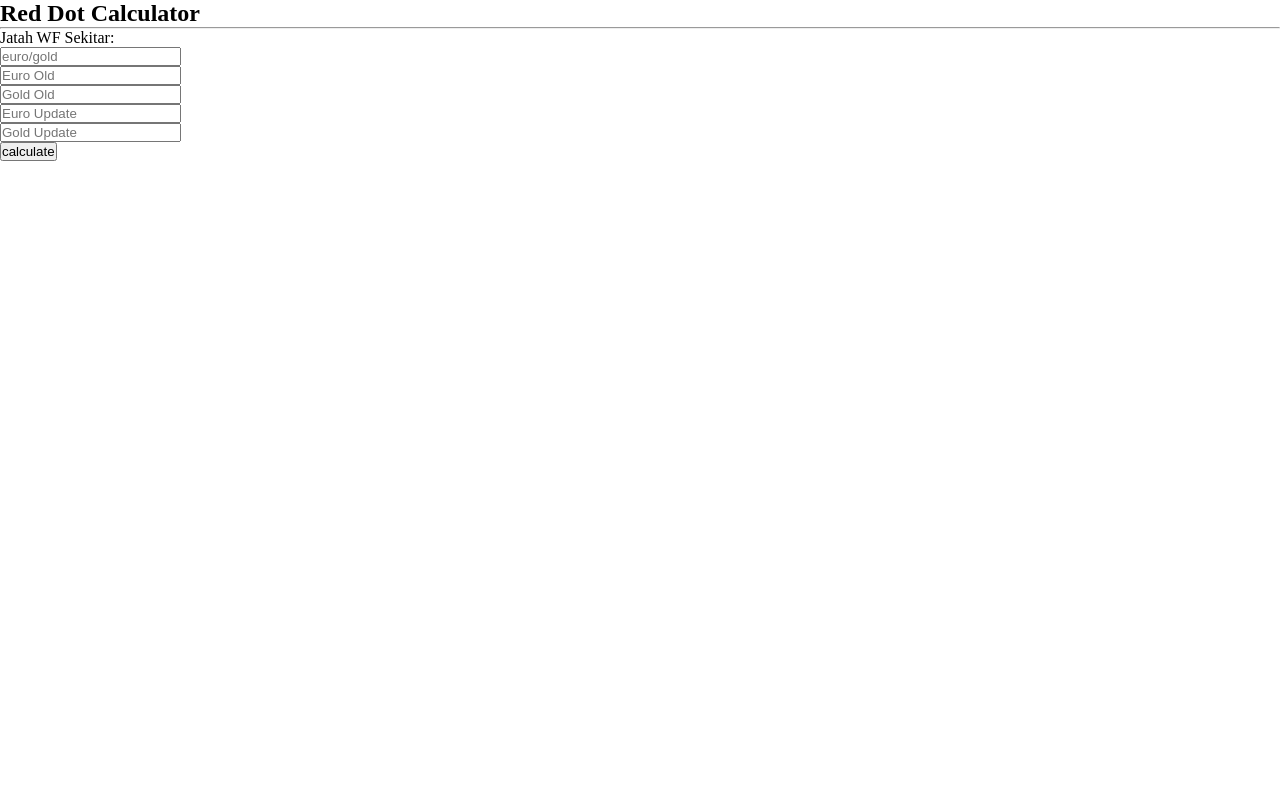
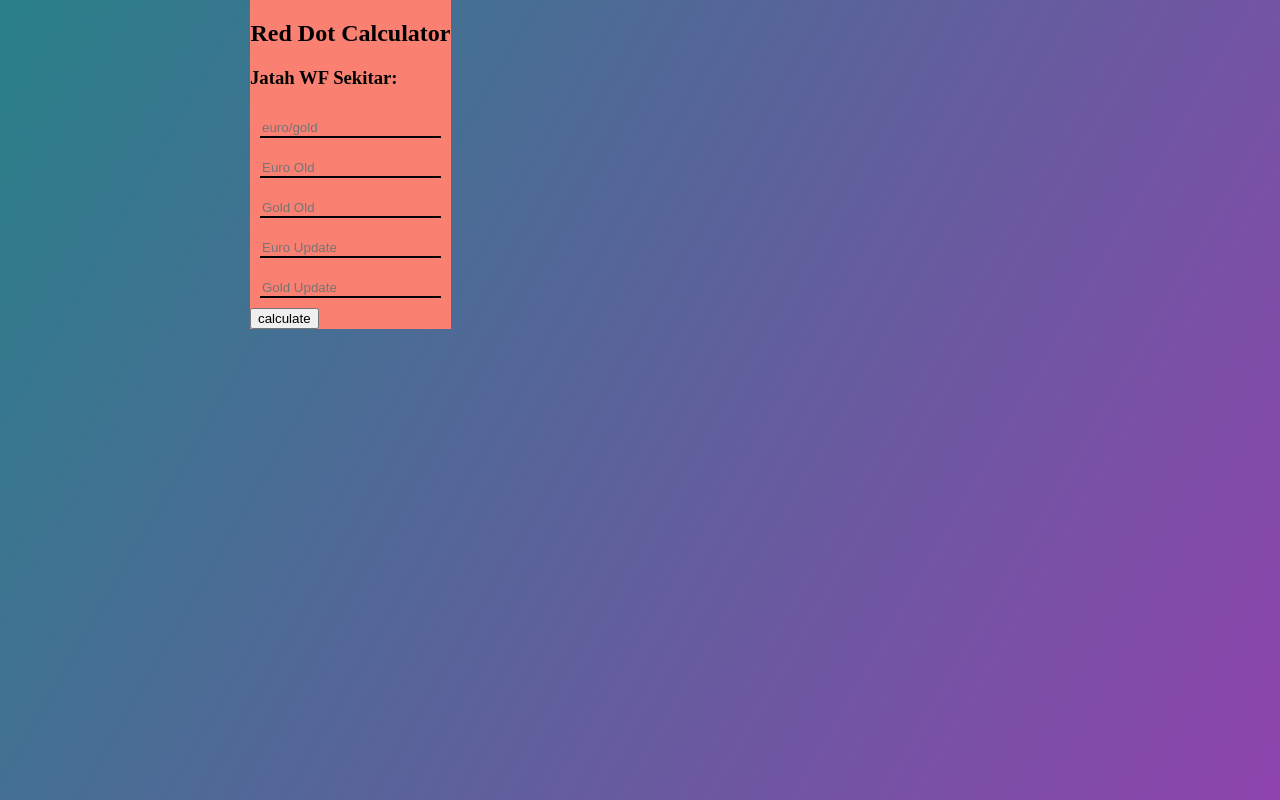
Before and after one commit to afrandormd/red-dot-calculator.github.io, a plain HTML site: page index.html in a window 1280 px wide. Drawn offline with Linux system fonts and the light colour scheme.

Commit message:
ubah style form

```diff
--- a/index.html
+++ b/index.html
@@ -8,19 +8,30 @@
     <link rel="stylesheet" href="style.css">
 </head>
 <body>
+<div class="form-container">
     <h2>Red Dot Calculator</h2>
-    <hr>
-    <div id="display">
+    <h3>
         Jatah WF Sekitar: <span id="result"></span>
-    </div>
-<form action="">
-    <input type="number" name="" id="euro_per_gold" placeholder="euro/gold"><br>
-    <input type="number" name="" id="euro_old" placeholder="Euro Old"><br>
-    <input type="number" name="" id="gold_old" placeholder="Gold Old"><br>
-    <input type="number" name="" id="euro_update" placeholder="Euro Update"><br>
-    <input type="number" name="" id="gold_update" placeholder="Gold Update">
-</form>
-<input type="submit" value="calculate" onclick="calculate()">
+    </h3>
+    <form action="">
+        <div class="num_field">
+            <input type="number" name="" id="euro_per_gold" placeholder="euro/gold">
+        </div>
+        <div class="num_field">
+            <input type="number" name="" id="euro_old" placeholder="Euro Old">
+        </div>
+        <div class="num_field">
+            <input type="number" name="" id="gold_old" placeholder="Gold Old">
+        </div>
+        <div class="num_field">
+            <input type="number" name="" id="euro_update" placeholder="Euro Update">
+        </div>
+        <div class="num_field">
+            <input type="number" name="" id="gold_update" placeholder="Gold Update">
+        </div>
+    <input type="submit" value="calculate" onclick="calculate()">
+    </form>
+</div>
 <script src="script.js">
 </script>
 </body>
--- a/style.css
+++ b/style.css
@@ -1,2 +1,29 @@
 /* reset css */
-*{margin: 0; padding: 0;}
+body{
+    margin: 0;
+    padding: 0;
+    box-sizing: border-box;
+    height: 100vh;
+    background: linear-gradient(120deg, #298089, #8e44ad);
+}
+
+.form-container{
+    margin-left: 250px;
+    position: absolute;
+    background-color: salmon;
+}
+
+.form-container h2{
+    text-align: center;
+}
+
+.form-container .num_field{
+    padding: 10px;
+    text-align: center;
+}
+
+.form-container .num_field input{
+    border: none;
+    background: none;
+    border-bottom: 2px solid black;
+}
```
